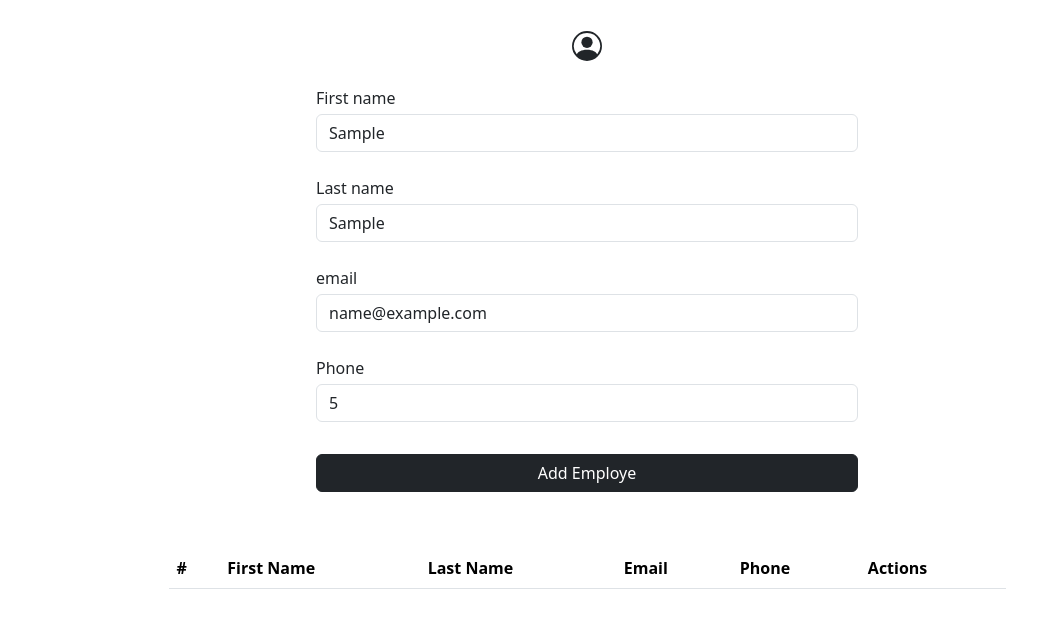
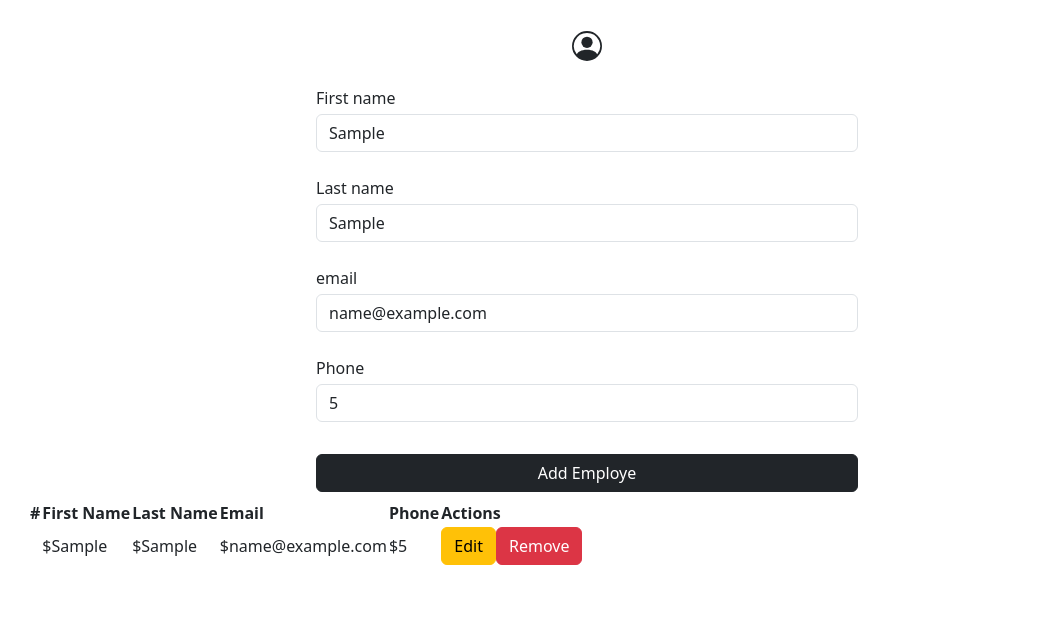
Before and after one commit to Abdessamad7687/react-employes-crud, a React (Create React App) app: page / in a window 1280 px wide. Both pictures are taken after typing "Sample", "Sample", "name@example.com", "5" into the empty fields and a click on the button "Add Employe". Shown: the top 628 px of the page, without its empty margins (53-1090 px from the left). Built offline with nearby package versions, Linux system fonts and the light colour scheme.

Commit message:
employes-crud

```diff
--- a/src/App.jsx
+++ b/src/App.jsx
@@ -1,8 +1,6 @@
 import React from 'react'
 import Title from "./components/Title"
 import LabelForm from './components/LabelForm'
-import Table from './components/Table'
-import Tbody from "./components/Tbody"
 import { useState } from 'react'
 
 const App = () => {
@@ -104,11 +102,37 @@ const App = () => {
 
       {/* Table */}
 
-      <Table>
-        <Tbody>
+      <table>
+        <thead>
+          <tr>
+            <th scope="col">#</th>
+            <th scope="col">First Name</th>
+            <th scope="col">Last Name</th>
+            <th scope="col">Email</th>
+            <th scope="col">Phone</th>
+            <th scope="col">Actions</th>
+          </tr>
+        </thead>
+        <tbody>
+          {
 
-        </Tbody>
-      </Table>
+            Employes.map((Employe, index) => (
+              <tr key={index}>
+                <th scope="row"></th>
+                <td>${Employe.fname}</td>
+                <td>${Employe.lname}</td>
+                <td>${Employe.email}</td>
+                <td>${Employe.phone}</td>
+                <td>
+                  <button class="btn btn-warning" >Edit</button>
+                  <button class="btn btn-danger">Remove</button>
+                </td>
+              </tr>
+            ))
+          }
+        </tbody>
+
+      </table>
 
     </div>
   )
--- a/src/components/Tbody.jsx
+++ /dev/null
@@ -1,11 +0,0 @@
-import React from 'react'
-
-const Tbody = () => {
-  return (
-    <tbody>
-
-    </tbody>
-  )
-}
-
-export default Tbody
```
